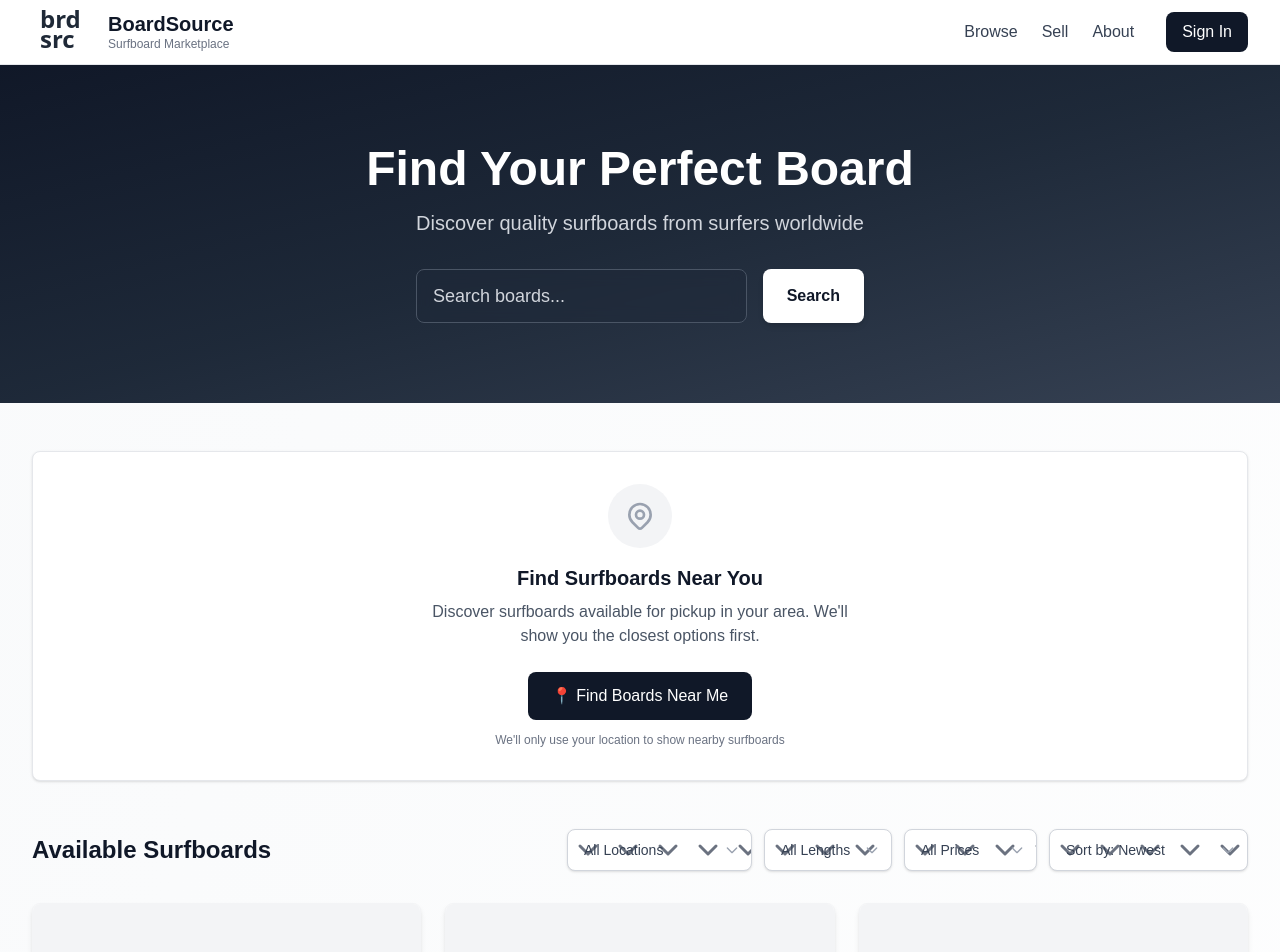
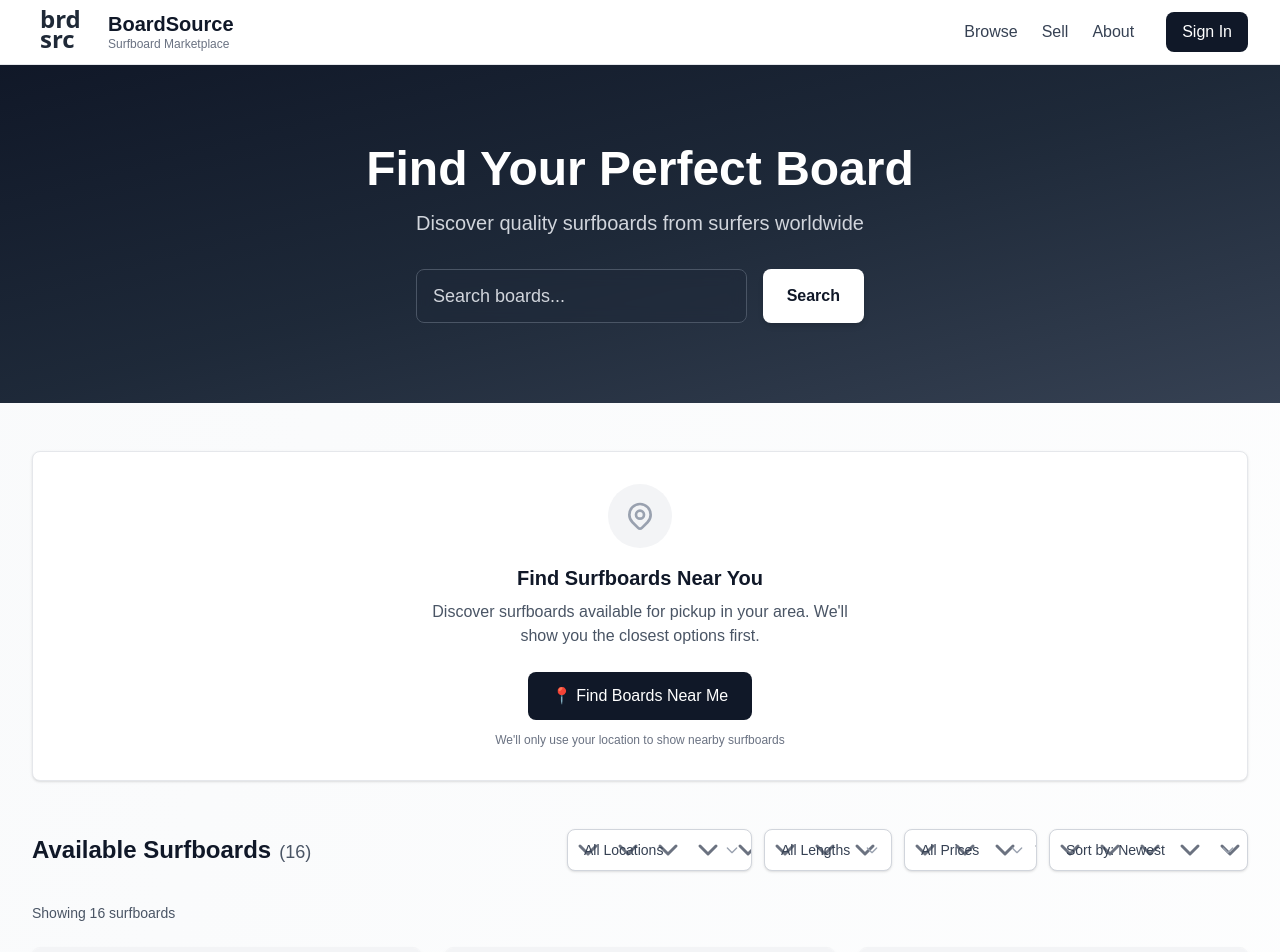
Before and after one commit to knoelljack/brdsrc, a Next.js app: page / in a window 1280 px wide. Shown: the top 952 px of the page. Built offline with nearby package versions, Linux system fonts and the light colour scheme.

Commit message:
feat: filter functionality

```diff
--- a/app/components/ui/FilterBar.tsx
+++ b/app/components/ui/FilterBar.tsx
@@ -1,6 +1,28 @@
 import { getUniqueStates, getLocationsByState } from '@/app/data/surfboards';
 
-export default function FilterBar() {
+interface FilterBarProps {
+  locationFilter: string;
+  lengthFilter: string;
+  priceFilter: string;
+  sortBy: string;
+  onLocationChange: (value: string) => void;
+  onLengthChange: (value: string) => void;
+  onPriceChange: (value: string) => void;
+  onSortChange: (value: string) => void;
+  totalCount?: number;
+}
+
+export default function FilterBar({
+  locationFilter,
+  lengthFilter,
+  priceFilter,
+  sortBy,
+  onLocationChange,
+  onLengthChange,
+  onPriceChange,
+  onSortChange,
+  totalCount,
+}: FilterBarProps) {
   const states = getUniqueStates();
   const locationsByState = getLocationsByState();
 
@@ -40,9 +62,18 @@ export default function FilterBar() {
       <div className="flex flex-col lg:flex-row lg:items-center lg:justify-between gap-4">
         <h3 className="text-2xl font-bold text-gray-900">
           Available Surfboards
+          {totalCount !== undefined && (
+            <span className="text-lg font-normal text-gray-600 ml-2">
+              ({totalCount})
+            </span>
+          )}
         </h3>
         <div className="grid grid-cols-2 lg:flex gap-3">
-          <SelectWithIcon className={selectClassName}>
+          <SelectWithIcon
+            className={selectClassName}
+            value={locationFilter}
+            onChange={e => onLocationChange(e.target.value)}
+          >
             <option value="">All Locations</option>
             <option value="near-me" className="font-semibold">
               📍 Near Me
@@ -58,25 +89,37 @@ export default function FilterBar() {
               </optgroup>
             ))}
           </SelectWithIcon>
-          <SelectWithIcon className={selectClassName}>
-            <option>All Lengths</option>
-            <option>Under 6&apos;</option>
-            <option>6&apos; - 7&apos;</option>
-            <option>7&apos; - 9&apos;</option>
-            <option>Over 9&apos;</option>
+          <SelectWithIcon
+            className={selectClassName}
+            value={lengthFilter}
+            onChange={e => onLengthChange(e.target.value)}
+          >
+            <option value="">All Lengths</option>
+            <option value="Under 6'">Under 6&apos;</option>
+            <option value="6' - 7'">6&apos; - 7&apos;</option>
+            <option value="7' - 9'">7&apos; - 9&apos;</option>
+            <option value="Over 9'">Over 9&apos;</option>
           </SelectWithIcon>
-          <SelectWithIcon className={selectClassName}>
-            <option>All Prices</option>
-            <option>Under $400</option>
-            <option>$400 - $600</option>
-            <option>Over $600</option>
+          <SelectWithIcon
+            className={selectClassName}
+            value={priceFilter}
+            onChange={e => onPriceChange(e.target.value)}
+          >
+            <option value="">All Prices</option>
+            <option value="Under $400">Under $400</option>
+            <option value="$400 - $600">$400 - $600</option>
+            <option value="Over $600">Over $600</option>
           </SelectWithIcon>
-          <SelectWithIcon className={selectClassName}>
-            <option>Sort by: Newest</option>
-            <option>Price: Low to High</option>
-            <option>Price: High to Low</option>
-            <option>Length: Short to Long</option>
-            <option>Distance: Closest First</option>
+          <SelectWithIcon
+            className={selectClassName}
+            value={sortBy}
+            onChange={e => onSortChange(e.target.value)}
+          >
+            <option value="newest">Sort by: Newest</option>
+            <option value="price-low">Price: Low to High</option>
+            <option value="price-high">Price: High to Low</option>
+            <option value="length-short">Length: Short to Long</option>
+            <option value="distance">Distance: Closest First</option>
           </SelectWithIcon>
         </div>
       </div>
--- a/app/components/ui/SurfboardGrid.tsx
+++ b/app/components/ui/SurfboardGrid.tsx
@@ -6,8 +6,43 @@ interface SurfboardGridProps {
 }
 
 export default function SurfboardGrid({ boards }: SurfboardGridProps) {
+  if (boards.length === 0) {
+    return (
+      <div className="text-center py-12">
+        <div className="mx-auto w-16 h-16 bg-gray-100 rounded-full flex items-center justify-center mb-4">
+          <svg
+            className="w-8 h-8 text-gray-400"
+            fill="none"
+            stroke="currentColor"
+            viewBox="0 0 24 24"
+          >
+            <path
+              strokeLinecap="round"
+              strokeLinejoin="round"
+              strokeWidth={2}
+              d="M21 21l-6-6m2-5a7 7 0 11-14 0 7 7 0 0114 0z"
+            />
+          </svg>
+        </div>
+        <h3 className="text-lg font-semibold text-gray-900 mb-2">
+          No surfboards found
+        </h3>
+        <p className="text-gray-600">
+          Try adjusting your filters to see more results.
+        </p>
+      </div>
+    );
+  }
+
   return (
     <>
+      {/* Results count */}
+      <div className="mb-6">
+        <p className="text-sm text-gray-600">
+          Showing {boards.length} surfboard{boards.length !== 1 ? 's' : ''}
+        </p>
+      </div>
+
       {/* Surfboard Grid */}
       <div className="grid grid-cols-1 md:grid-cols-2 lg:grid-cols-3 gap-6 auto-rows-fr">
         {boards.map(board => (
@@ -15,12 +50,14 @@ export default function SurfboardGrid({ boards }: SurfboardGridProps) {
         ))}
       </div>
 
-      {/* Load More Button */}
-      <div className="text-center mt-12">
-        <button className="bg-white border border-gray-300 text-gray-700 px-8 py-3 rounded-lg hover:bg-gray-50 hover:border-gray-400 transition-colors font-medium shadow-sm cursor-pointer">
-          Load More Boards
-        </button>
-      </div>
+      {/* Load More Button - only show if there are results */}
+      {boards.length > 0 && (
+        <div className="text-center mt-12">
+          <button className="bg-white border border-gray-300 text-gray-700 px-8 py-3 rounded-lg hover:bg-gray-50 hover:border-gray-400 transition-colors font-medium shadow-sm cursor-pointer">
+            Load More Boards
+          </button>
+        </div>
+      )}
     </>
   );
 }
--- a/app/page.tsx
+++ b/app/page.tsx
@@ -1,3 +1,6 @@
+'use client';
+
+import { useState, useMemo } from 'react';
 import Header from './components/layout/Header';
 import Footer from './components/layout/Footer';
 import HeroSection from './components/ui/HeroSection';
@@ -7,6 +10,91 @@ import NearMeSection from './components/ui/NearMeSection';
 import { surfboards } from './data/surfboards';
 
 export default function Home() {
+  const [locationFilter, setLocationFilter] = useState('');
+  const [lengthFilter, setLengthFilter] = useState('');
+  const [priceFilter, setPriceFilter] = useState('');
+  const [sortBy, setSortBy] = useState('newest');
+
+  // Parse length from string (e.g. "9'6"" -> 9.5)
+  const parseLength = (lengthStr: string): number => {
+    const match = lengthStr.match(/(\d+)'(\d*)/);
+    if (match) {
+      const feet = parseInt(match[1]);
+      const inches = match[2] ? parseInt(match[2]) : 0;
+      return feet + inches / 12;
+    }
+    return 0;
+  };
+
+  // Filter and sort surfboards
+  const filteredBoards = useMemo(() => {
+    let filtered = [...surfboards];
+
+    // Location filter
+    if (locationFilter && locationFilter !== 'near-me') {
+      filtered = filtered.filter(board => {
+        const [city, state] = locationFilter.split(',');
+        return board.city === city && board.state === state;
+      });
+    }
+
+    // Length filter
+    if (lengthFilter && lengthFilter !== 'All Lengths') {
+      filtered = filtered.filter(board => {
+        const boardLength = parseLength(board.length);
+        switch (lengthFilter) {
+          case "Under 6'":
+            return boardLength < 6;
+          case "6' - 7'":
+            return boardLength >= 6 && boardLength < 7;
+          case "7' - 9'":
+            return boardLength >= 7 && boardLength < 9;
+          case "Over 9'":
+            return boardLength >= 9;
+          default:
+            return true;
+        }
+      });
+    }
+
+    // Price filter
+    if (priceFilter && priceFilter !== 'All Prices') {
+      filtered = filtered.filter(board => {
+        switch (priceFilter) {
+          case 'Under $400':
+            return board.price < 400;
+          case '$400 - $600':
+            return board.price >= 400 && board.price <= 600;
+          case 'Over $600':
+            return board.price > 600;
+          default:
+            return true;
+        }
+      });
+    }
+
+    // Sorting
+    switch (sortBy) {
+      case 'price-low':
+        filtered.sort((a, b) => a.price - b.price);
+        break;
+      case 'price-high':
+        filtered.sort((a, b) => b.price - a.price);
+        break;
+      case 'length-short':
+        filtered.sort((a, b) => parseLength(a.length) - parseLength(b.length));
+        break;
+      case 'distance':
+        // For now, sort by location alphabetically (we could implement actual distance later)
+        filtered.sort((a, b) => a.location.localeCompare(b.location));
+        break;
+      default: // newest
+        filtered.sort((a, b) => b.id - a.id); // Assuming higher ID = newer
+    }
+
+    return filtered;
+  }, [locationFilter, lengthFilter, priceFilter, sortBy]);
+
   return (
     <div className="min-h-screen bg-gradient-to-br from-gray-50 to-white">
       <Header />
@@ -15,8 +103,18 @@ export default function Home() {
       <main className="max-w-7xl mx-auto px-4 sm:px-6 lg:px-8 py-12 space-y-12">
         <NearMeSection />
         <div>
-          <FilterBar />
-          <SurfboardGrid boards={surfboards} />
+          <FilterBar
+            locationFilter={locationFilter}
+            lengthFilter={lengthFilter}
+            priceFilter={priceFilter}
+            sortBy={sortBy}
+            onLocationChange={setLocationFilter}
+            onLengthChange={setLengthFilter}
+            onPriceChange={setPriceFilter}
+            onSortChange={setSortBy}
+            totalCount={filteredBoards.length}
+          />
+          <SurfboardGrid boards={filteredBoards} />
         </div>
       </main>
 
```
